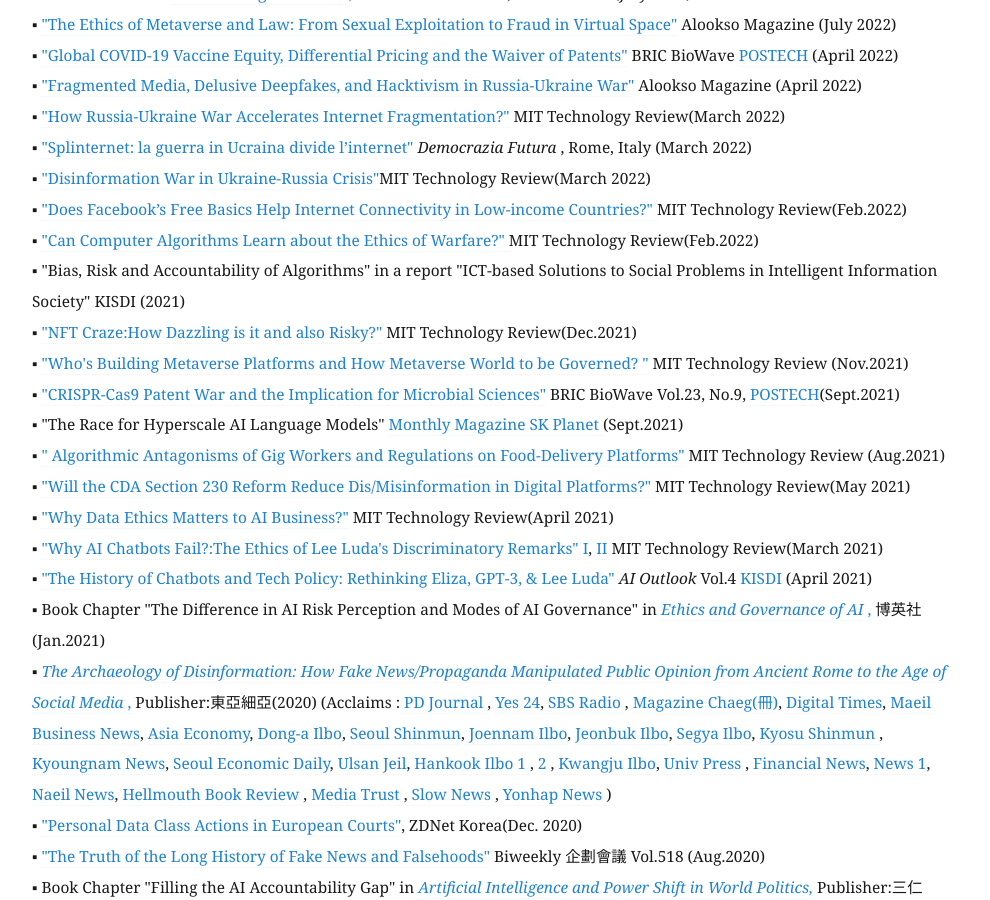
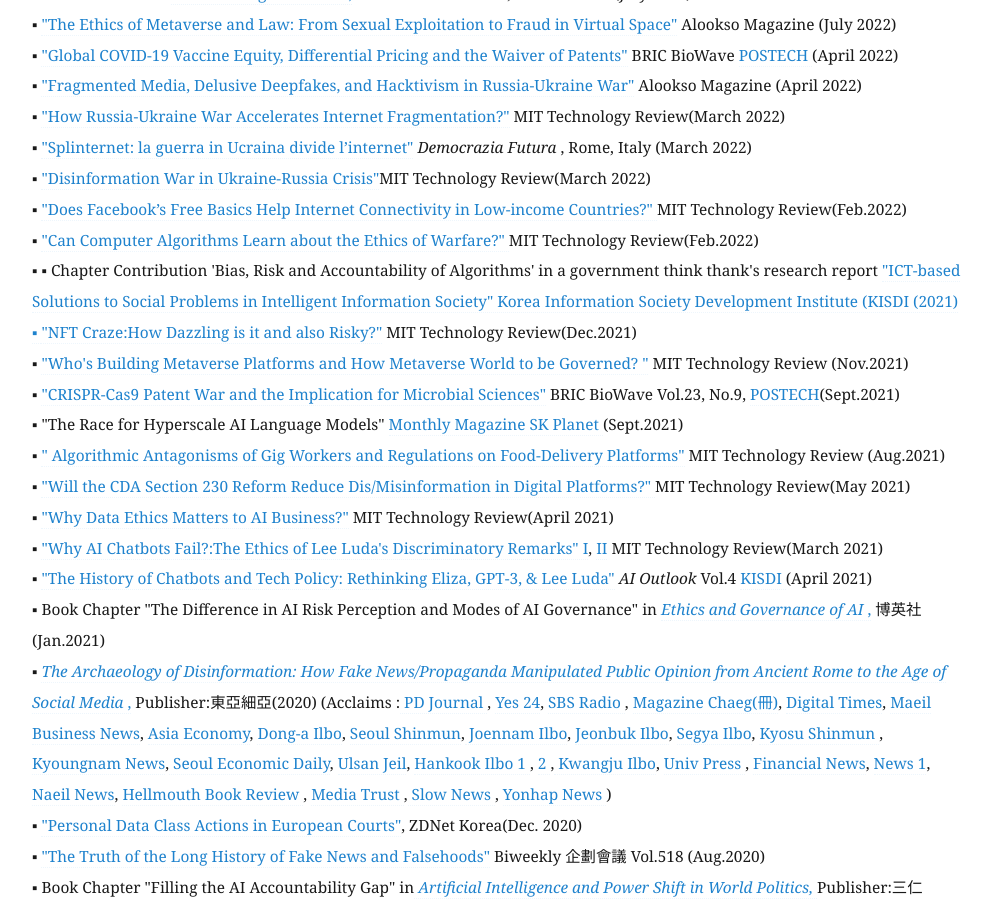
Before and after one commit to eunchangchoi/eunchangchoi.github.io, a Jekyll site: the page built from index.md, in a window 1280 px wide and 900 px high, scrolled down 2636 px. Shown: the whole window, without its empty margins (68-1058 px from the left). Built offline with Jekyll 4.4.1, drawn with Linux system fonts in a browser that asks for light colours.

Commit message:
Update index.md

```diff
--- a/index.md
+++ b/index.md
@@ -53,7 +53,7 @@
 ▪ <a href="https://www.technologyreview.kr/%ec%9a%b0%ed%81%ac%eb%9d%bc%ec%9d%b4%eb%82%98-%ec%a0%84%ec%9f%81%ec%9d%98-%ec%9d%b4%eb%a9%b4-%ec%84%9c%eb%b0%a9%ea%b3%bc-%eb%9f%ac%ec%8b%9c%ec%95%84%ec%9d%98-%ed%97%88%ec%9c%84-%ec%a0%95%eb%b3%b4/">"Disinformation War in Ukraine-Russia Crisis"</a>MIT Technology Review(March 2022)<br>
 ▪ <a href="https://www.technologyreview.kr/%ed%8e%98%ec%9d%b4%ec%8a%a4%eb%b6%81%ec%9d%80-%ec%a0%80%ec%86%8c%eb%93%9d-%ea%b5%ad%ea%b0%80%eb%93%a4%ec%9d%98-%ec%9d%b8%ed%84%b0%eb%84%b7-%ec%a0%91%ec%86%8d%ec%9d%84-%eb%8f%95%ea%b3%a0-%ec%9e%88/">"Does Facebook’s Free Basics Help Internet Connectivity in Low-income Countries?" </a> MIT Technology Review(Feb.2022)<br>
 ▪ <a href="https://www.technologyreview.kr/%ec%bb%b4%ed%93%a8%ed%84%b0-%ec%95%8c%ea%b3%a0%eb%a6%ac%eb%93%ac%ec%9d%80-%ec%9c%a4%eb%a6%ac%ec%a0%81-%ec%a0%84%ed%88%ac%eb%b0%a9%eb%b2%95%ec%9d%84-%eb%b0%b0%ec%9a%b8-%ec%88%98-%ec%9e%88%ec%9d%84/"> "Can Computer Algorithms Learn about the Ethics of Warfare?" </a> MIT Technology Review(Feb.2022)<br>
-▪ "Bias, Risk and Accountability of Algorithms" in a report "ICT-based Solutions to Social Problems in Intelligent Information Society" KISDI (2021) <br>
+▪ ▪ Chapter Contribution 'Bias, Risk and Accountability of Algorithms' in a government think thank's research report <a href="https://scienceon.kisti.re.kr/commons/util/originalView.do?cn=TRKO202100006631&dbt=TRKO&rn="> "ICT-based Solutions to Social Problems in Intelligent Information Society" Korea Information Society Development Institute (KISDI (2021) <br>
 ▪ <a href="https://www.technologyreview.kr/nft-%ec%97%b4%ed%92%8d-%ec%96%bc%eb%a7%88%eb%82%98-%eb%a9%8b%ec%a7%80%ea%b3%a0-%ec%96%bc%eb%a7%88%eb%82%98-%ec%9c%84%ed%97%98%ed%95%a0%ea%b9%8c/"> "NFT Craze:How Dazzling is it and also Risky?"</a> MIT Technology Review(Dec.2021)<br>
 ▪ <a href="https://www.technologyreview.kr/누가-메타버스-플랫폼을-구축하고-있고-메타버스-세/">"Who's Building Metaverse Platforms and How Metaverse World to be Governed? "</a> MIT Technology Review (Nov.2021)<br>
 ▪ <a href="https://www.ibric.org/myboard/read.php?Board=report&id=3843">"CRISPR-Cas9 Patent War and the Implication for Microbial Sciences"</a> BRIC BioWave Vol.23, No.9, <a href="https://www.ibric.org/biowave/bio_webzine_index.php"> POSTECH</a>(Sept.2021)<br>
```
